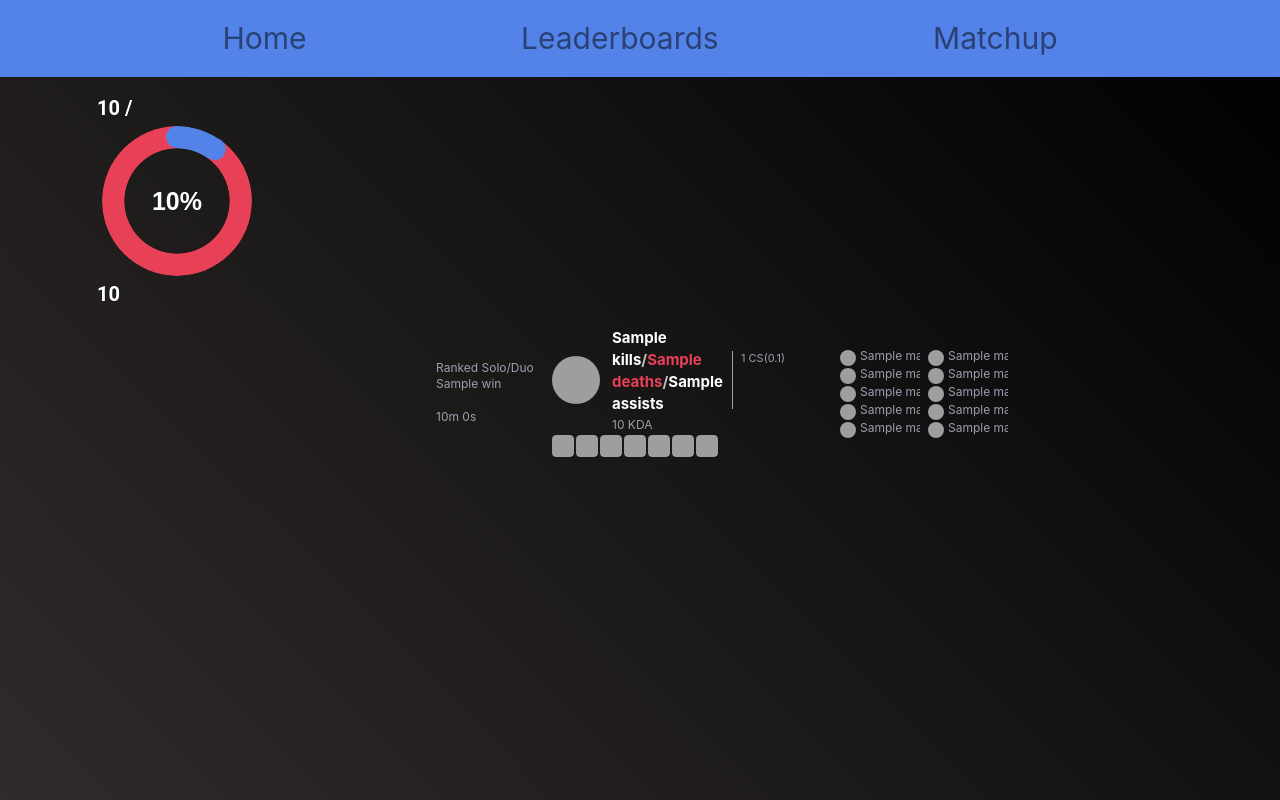
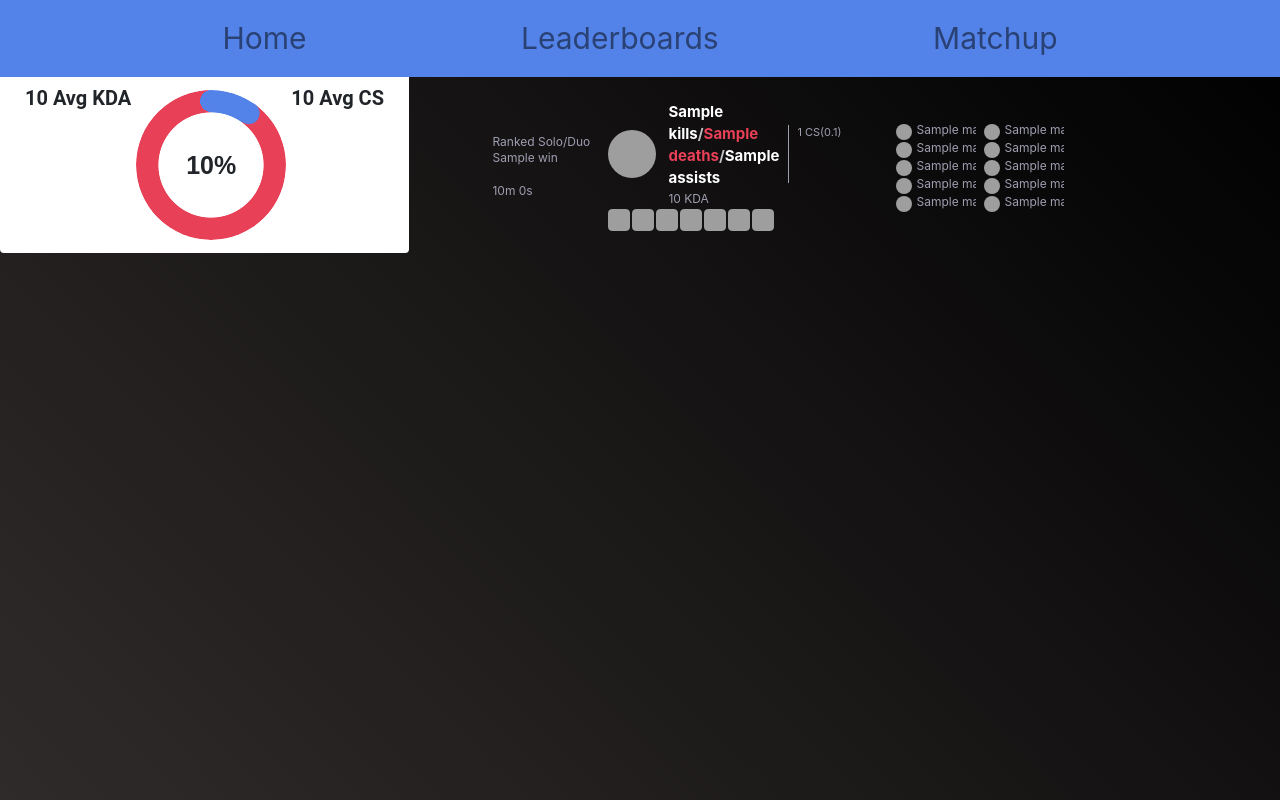
Before and after one commit to ivanpan0626/LoL-AI-Matchup-Predictor-with-Data-Analysis, a Flask app: template server/routes/templates/matches.html in a window 1280 px wide. Run offline with Flask 3, Linux system fonts and the light colour scheme; the template is opened without the code that fills it: most values are stand-ins (such as "Sample title", 1, 10 or a date in 2020); parts of the project's set-up code (start-up, migrations or seed data) failed here and were passed over; some libraries are stand-ins or nearby versions; grey boxes are pictures that could not be loaded.

Commit message:
more stlying fixes

```diff
--- a/server/routes/static/matches.css
+++ b/server/routes/static/matches.css
@@ -4,12 +4,16 @@
     flex-direction: column;
     gap: 8px;
 }
+.gameMatches{
+    display: flex;
+    justify-content: center;
+    align-items: center;
+}
 
 .match {
     display: flex;
     flex-direction: row;
     width: 40%;
-    margin: 0 auto;
 }
 
 .content{
@@ -33,7 +37,8 @@
     position: relative;
     display: flex;
     flex-direction: column;
-    width: 40px;
+    width: 90px;
+    background-color: var(--game-item-color-200-dark);
 }
 
 .deco {
@@ -270,20 +275,24 @@
 .statsbox{
     display: flex;
     text-align: left;
-    background-color: var(--gray0);
+    justify-content: center;
+    background-color: #fff;
     border-bottom-left-radius: 4px;
     border-bottom-right-radius: 4px;
     padding: 8px 12px;
     box-sizing: border-box;
-}
-
-.statsInfo{
     margin-top: 2px;
     line-height: 26px;
     font-size: 20px;
     font-weight: bold;
-    color: #fff;
+    margin: auto;
     font-family: Roboto, sans-serif;
+    width:596px
+}
+
+.statsContainers{
+    display: flex;
+    width: 222px;
 }
 
 /* Pie chart css */
--- a/server/routes/templates/matches.html
+++ b/server/routes/templates/matches.html
@@ -1,23 +1,23 @@
 {% extends "base.html" %} {% block title %}Match History{% endblock %}
 {% block content %}
-<link rel="stylesheet" href="{{ url_for('static', filename='matches.css')}}" />
-<div class="container">
+<div style="display: flex; flex-direction: row; justify-content: center;">
     <div class="statsbox">
-        <div class="statsInfo">
-            <div class="statsKDA">
-                {{avg_kda | round(2)}} /
-            </div>
-            <div class="pie animate"
-                style="--p:{{wr | round(2)}};--c:#5383e8">
-                {{wr | round(2)}}%
-            </div>
-            <div>
-                {{avg_cs | round(2)}}
-            </div>
+        <div class="statsKDA" class="statContainers">
+            {{avg_kda | round(2)}} Avg KDA
+        </div>
+        <div class="pie animate" width="222"
+            style="--p:{{wr | round(2)}};--c:#5383e8">
+            {{wr | round(2)}}%
+        </div>
+        <div class="statContainers">
+            {{avg_cs | round(2)}} Avg CS
         </div>
     </div>
+<link rel="stylesheet" href="{{ url_for('static', filename='matches.css')}}" />
+<div class="container" style="margin-top: 20px;">
     {% if matchHistory %}
         {% for index, match in matchHistory %}
+        <div class="gameMatches">
         <div class="{{winList[index]}}">
         <div class="match">
             <div class="deco"></div>
@@ -99,11 +99,13 @@
                     </div>
                 </div>
             </div>
-            <div class="actions"></div>
+            <div class="actions">
+            </div>
         </div>
-            </div>
+    </div>
+</div>
         {% endfor %}
         {% endif %}
 </div>
-
+</div>
 {% endblock %}
```
